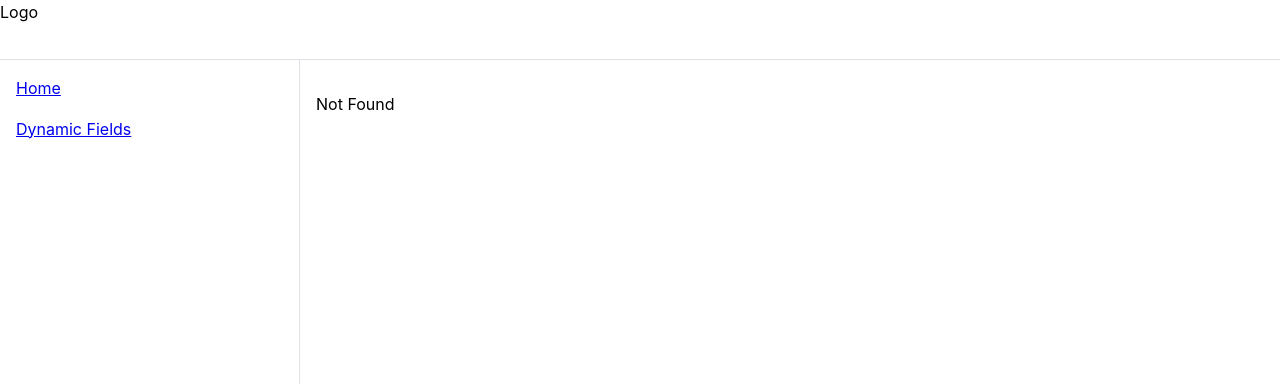
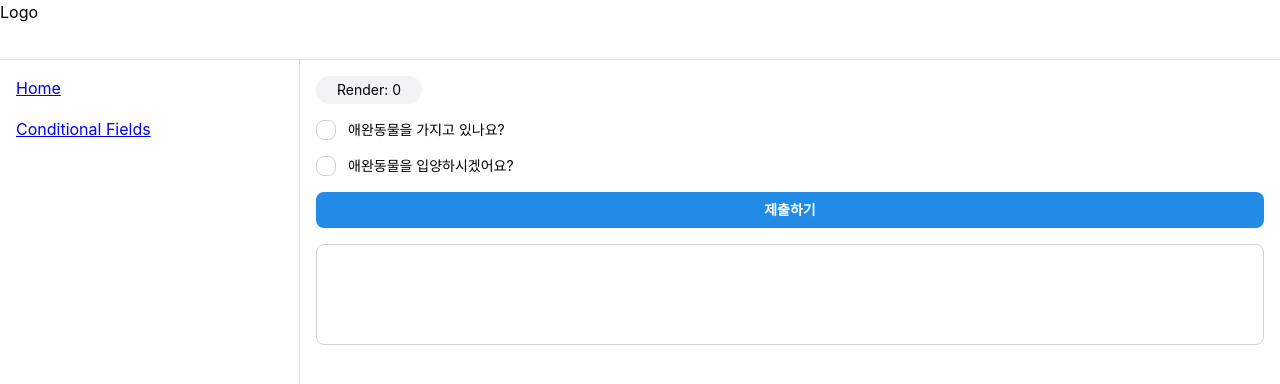
Before and after one commit to Sunset-Kim/react-hook-form-advanced, a React (Vite) app: page /conditional-fields in a window 1280 px wide. Before the commit this address had no page. Shown: the top 384 px of the page. Built offline with nearby package versions, Linux system fonts and the light colour scheme.

Commit message:
feat: 조건부 form 예시코드

```diff
--- /dev/null
+++ b/src/features/dynamic-fields/components/survey-form.tsx
@@ -0,0 +1,159 @@
+import { zodResolver } from '@hookform/resolvers/zod'
+import {
+  Box,
+  Button,
+  Checkbox,
+  Chip,
+  JsonInput,
+  NumberInput,
+  Select,
+  Stack,
+  TextInput
+} from '@mantine/core'
+import { useCounter } from '@mantine/hooks'
+import { useEffect, useState } from 'react'
+import { Controller, useForm } from 'react-hook-form'
+import { z } from 'zod'
+
+enum PetType {
+  Dog = 'dog',
+  Cat = 'cat',
+  Other = 'other'
+}
+
+const SurveySchema = z
+  .object({
+    hasPet: z.boolean(),
+    petName: z.string().optional(),
+    petType: z.nativeEnum(PetType).optional(),
+    petAge: z.number().positive().optional(),
+    willAdopt: z.boolean(),
+    preferredPet: z.nativeEnum(PetType).optional()
+  })
+  .refine(
+    data => {
+      if (data.hasPet) {
+        console.log(data)
+        return data.petName !== undefined && data.petType !== undefined
+      }
+      return true
+    },
+    {
+      message: '애완동물을 가지고 있을 때는 이름과 종류를 입력해주세요',
+      path: ['petName', 'petType']
+    }
+  )
+  .refine(
+    data => {
+      if (data.willAdopt) {
+        return data.preferredPet !== undefined
+      }
+      return true
+    },
+    {
+      message: '애완동물을 입양할 때는 선호하는 종류를 선택해주세요',
+      path: ['preferredPet']
+    }
+  )
+
+export type Survey = z.infer<typeof SurveySchema>
+
+export const SurveyForm: React.FC = () => {
+  const [counter, { increment }] = useCounter()
+  const [json, setJson] = useState<string>('')
+  const { register, watch, handleSubmit, unregister, control } =
+    useForm<Survey>({
+      resolver: zodResolver(SurveySchema)
+    })
+
+  const hasPet = watch('hasPet')
+  const willAdopt = watch('willAdopt')
+
+  const onSubmit = (data: Survey) => {
+    setJson(JSON.stringify(data, null, 2))
+    increment()
+  }
+
+  useEffect(() => {
+    if (hasPet !== true) {
+      unregister(['petName', 'petType', 'petAge'])
+    }
+  }, [hasPet])
+
+  useEffect(() => {
+    if (willAdopt !== true) {
+      unregister('preferredPet')
+    }
+  }, [willAdopt])
+
+  return (
+    <Stack>
+      <Chip>Render: {counter}</Chip>
+      <form onSubmit={handleSubmit(onSubmit, console.log)}>
+        <Stack>
+          <Checkbox {...register('hasPet')} label="애완동물을 가지고 있나요?" />
+
+          {
+            // Show pet fields if user has a pet
+            hasPet === true && (
+              <>
+                <TextInput {...register('petName')} label={'애완동물 이름'} />
+                <Controller
+                  name="petType"
+                  control={control}
+                  render={({ field }) => (
+                    <Select
+                      data={Object.values(PetType)}
+                      {...field}
+                      label="애완동물 종류"
+                    />
+                  )}
+                />
+                <Controller
+                  name="petAge"
+                  control={control}
+                  render={({ field }) => (
+                    <NumberInput
+                      {...field}
+                      label="애완동물 나이"
+                      min={0}
+                      max={30}
+                      allowNegative={false}
+                    />
+                  )}
+                />
+              </>
+            )
+          }
+          {
+            // Show adoption fields if user does not have a pet
+            hasPet !== true && (
+              <Checkbox
+                {...register('willAdopt')}
+                label="애완동물을 입양하시겠어요?"
+              />
+            )
+          }
+          {willAdopt === true && (
+            <Controller
+              name="preferredPet"
+              control={control}
+              render={({ field }) => (
+                <Select
+                  data={Object.values(PetType)}
+                  {...field}
+                  label="선호하는 애완동물 종류"
+                />
+              )}
+            />
+          )}
+
+          <Button type="submit">제출하기</Button>
+        </Stack>
+      </form>
+      <Box h={400}>
+        <JsonInput h={'100%'} readOnly value={json} minRows={4} autosize />
+      </Box>
+    </Stack>
+  )
+}
--- /dev/null
+++ b/src/pages/conditional-fields.page.tsx
@@ -0,0 +1,9 @@
+import { SurveyForm } from "../features/dynamic-fields/components/survey-form";
+
+export const ConditionalFieldsPage = () => {
+  return (
+    <div>
+      <SurveyForm />
+    </div>
+  );
+};
--- a/src/routeTree.gen.ts
+++ b/src/routeTree.gen.ts
@@ -13,18 +13,20 @@ import { createFileRoute } from '@tanstack/react-router'
 // Import Routes
 
 import { Route as rootRoute } from './routes/__root'
-import { Route as DynamicFieldsImport } from './routes/dynamic-fields'
 
 // Create Virtual Routes
 
+const ConditionalFieldsLazyImport = createFileRoute('/conditional-fields')()
 const IndexLazyImport = createFileRoute('/')()
 
 // Create/Update Routes
 
-const DynamicFieldsRoute = DynamicFieldsImport.update({
-  path: '/dynamic-fields',
+const ConditionalFieldsLazyRoute = ConditionalFieldsLazyImport.update({
+  path: '/conditional-fields',
   getParentRoute: () => rootRoute,
-} as any)
+} as any).lazy(() =>
+  import('./routes/conditional-fields.lazy').then((d) => d.Route),
+)
 
 const IndexLazyRoute = IndexLazyImport.update({
   path: '/',
@@ -42,11 +44,11 @@ declare module '@tanstack/react-router' {
       preLoaderRoute: typeof IndexLazyImport
       parentRoute: typeof rootRoute
     }
-    '/dynamic-fields': {
-      id: '/dynamic-fields'
-      path: '/dynamic-fields'
-      fullPath: '/dynamic-fields'
-      preLoaderRoute: typeof DynamicFieldsImport
+    '/conditional-fields': {
+      id: '/conditional-fields'
+      path: '/conditional-fields'
+      fullPath: '/conditional-fields'
+      preLoaderRoute: typeof ConditionalFieldsLazyImport
       parentRoute: typeof rootRoute
     }
   }
@@ -56,7 +58,7 @@ declare module '@tanstack/react-router' {
 
 export const routeTree = rootRoute.addChildren({
   IndexLazyRoute,
-  DynamicFieldsRoute,
+  ConditionalFieldsLazyRoute,
 })
 
 /* prettier-ignore-end */
@@ -68,14 +70,14 @@ export const routeTree = rootRoute.addChildren({
       "filePath": "__root.tsx",
       "children": [
         "/",
-        "/dynamic-fields"
+        "/conditional-fields"
       ]
     },
     "/": {
       "filePath": "index.lazy.tsx"
     },
-    "/dynamic-fields": {
-      "filePath": "dynamic-fields.tsx"
+    "/conditional-fields": {
+      "filePath": "conditional-fields.lazy.tsx"
     }
   }
 }
--- /dev/null
+++ b/src/routes/conditional-fields.lazy.tsx
@@ -0,0 +1,6 @@
+import { createLazyFileRoute } from "@tanstack/react-router";
+import { ConditionalFieldsPage } from "../pages/conditional-fields.page";
+
+export const Route = createLazyFileRoute("/conditional-fields")({
+  component: () => <ConditionalFieldsPage />,
+});
--- a/src/routes/dynamic-fields.tsx
+++ /dev/null
@@ -1,5 +0,0 @@
-import { createFileRoute } from "@tanstack/react-router";
-
-export const Route = createFileRoute("/dynamic-fields")({
-  component: () => <div>Hello /dynamic-fields!</div>,
-});
--- a/src/shared/components/navbar.tsx
+++ b/src/shared/components/navbar.tsx
@@ -5,7 +5,7 @@ export const NavBar = () => {
   return (
     <Stack>
       <Link to="/">Home</Link>
-      <Link to="/dynamic-fields">Dynamic Fields</Link>
+      <Link to="/conditional-fields">Conditional Fields</Link>
     </Stack>
   );
 };
```
Also changed, not shown: package.json (+6 -1 lines), .eslintrc.cjs, 2 other files (tests, documents, lock files or other folders).
